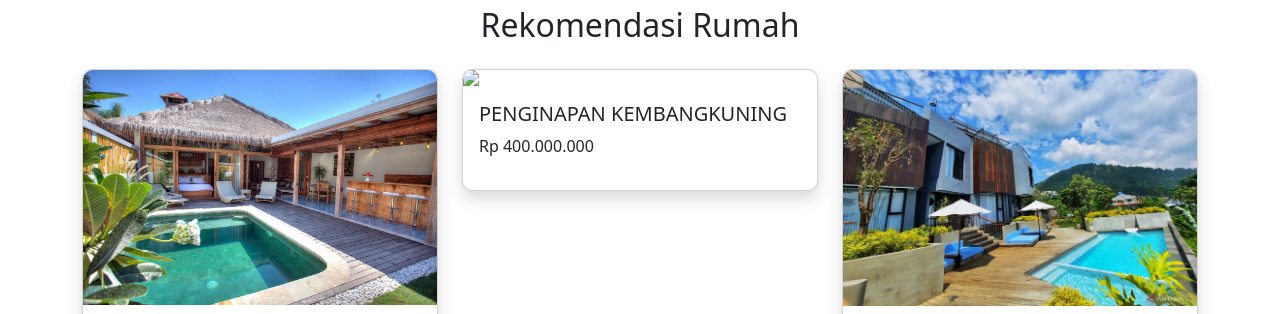
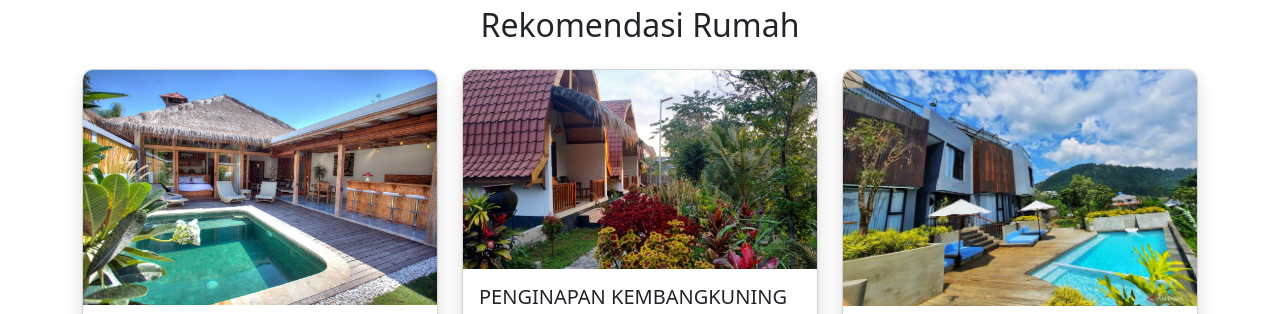
Before and after one commit to rifaldiim3-design/website-vidio-tutoriall, a plain HTML site: page index.htm in a window 1280 px wide. Shown: the part 1087-1401 px from the top of the page. Drawn offline with nearby package versions, Linux system fonts and the light colour scheme; a script that the page names is missing.

Commit message:
Update index.htm

```diff
--- a/index.htm
+++ b/index.htm
@@ -97,7 +97,7 @@
 
     <div class="col-md-4 rumah-item" data-lokasi="bandung">
       <div class="card shadow">
-        <img src="/IMAGE/217749882.jpg">
+        <img src="217749882.jpg">
         <div class="card-body">
           <h5>PENGINAPAN KEMBANGKUNING</h5>
           <p>Rp 400.000.000</p>
```
